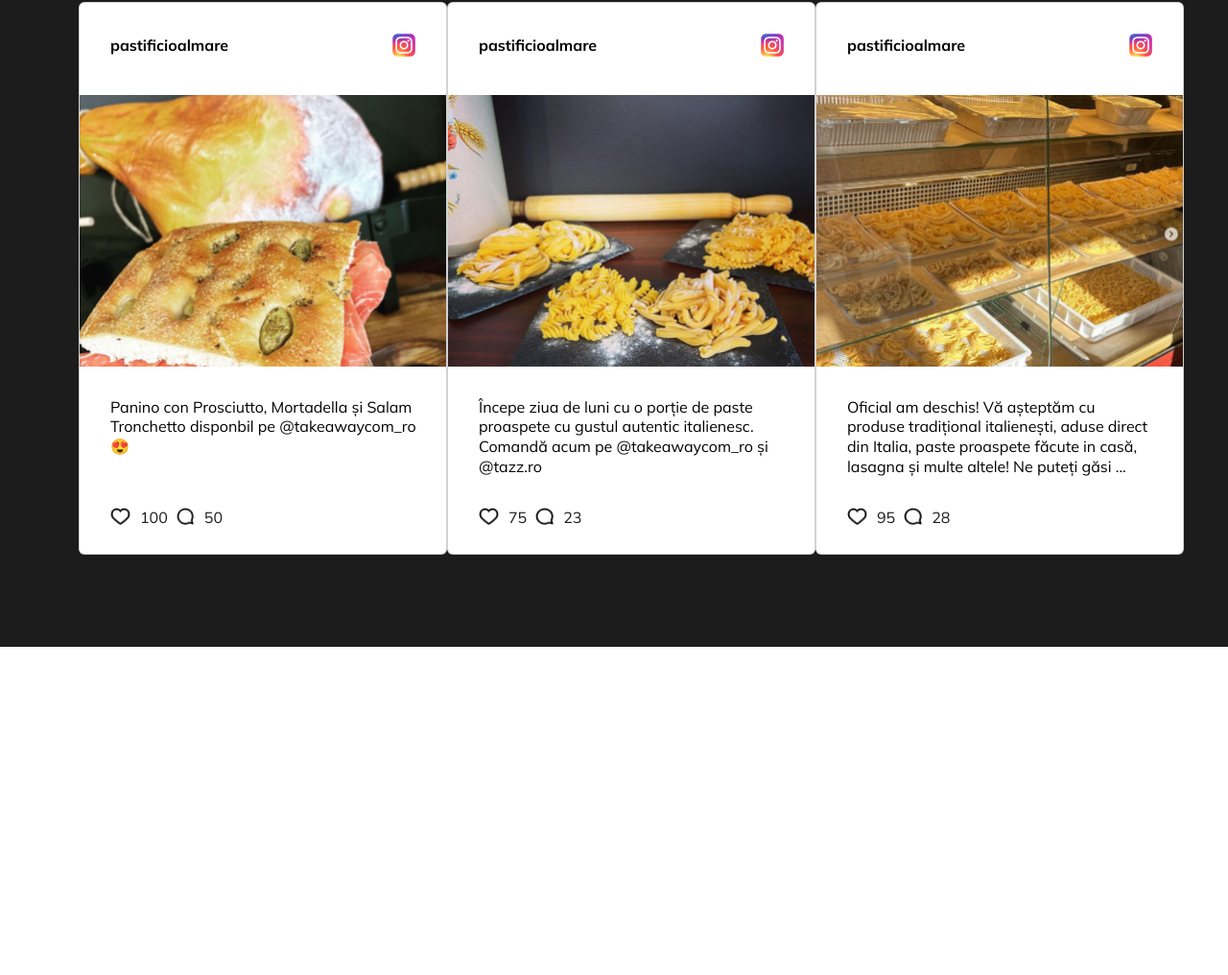
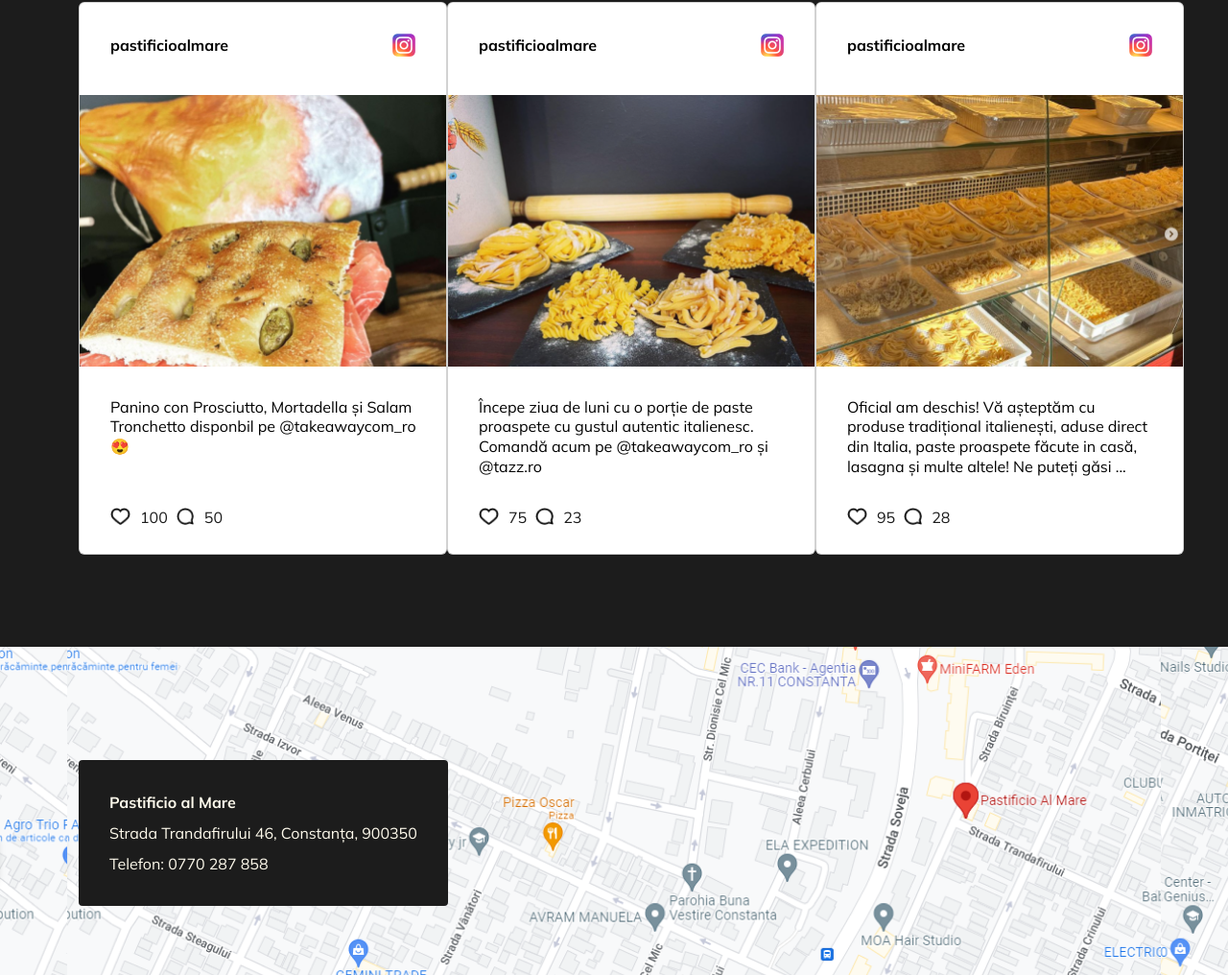
Before and after one commit to Anda2397/Pixellab---curs-front-end, a website: page Pastificio website/index.html in a window 1280 px wide. Shown: the part 3730-4746 px from the top of the page at 96% size. Before the commit the page ends 4404 px from the top, so only its background shows below. Drawn offline with nearby package versions, Linux system fonts and the light colour scheme.

Commit message:
am adaugat sectiunea cu harta

```diff
--- a/Pastificio website/index.html
+++ b/Pastificio website/index.html
@@ -184,7 +184,8 @@
                 <img src="Instagram_logo_2016 1.png" class="instagram-logo">
               </div>
               <img src="post 1.png" class="post-1">
-              <p class="paragraph1">Panino con Prosciutto, Mortadella și Salam Tronchetto disponbil pe @takeawaycom_ro <br> 😍</p>
+              <p class="paragraph1">Panino con Prosciutto, Mortadella și Salam Tronchetto disponbil pe @takeawaycom_ro
+                <br> 😍</p>
               <div class="likes-comments">
                 <img src="Heart.png" class="heart">
                 <h6>100</h6>
@@ -202,7 +203,8 @@
                 <img src="Instagram_logo_2016 1.png" class="instagram-logo">
               </div>
               <img src="post 2.png" class="post-1">
-                <p class="paragraph2">Începe ziua de luni cu o porție de paste proaspete cu gustul autentic italienesc. Comandă acum pe
+              <p class="paragraph2">Începe ziua de luni cu o porție de paste proaspete cu gustul autentic italienesc.
+                Comandă acum pe
                 @takeawaycom_ro și @tazz.ro</p>
               <div class="likes-comments">
                 <img src="Heart.png" class="heart">
@@ -221,7 +223,8 @@
                 <img src="Instagram_logo_2016 1.png" class="instagram-logo">
               </div>
               <img src="post 3.png" class="post-1">
-                <p class="paragraph3">Oficial am deschis! Vă așteptăm cu <br> produse tradițional italienești, aduse direct <br> din
+              <p class="paragraph3">Oficial am deschis! Vă așteptăm cu <br> produse tradițional italienești, aduse
+                direct <br> din
                 Italia, paste proaspete făcute in casă, <br> lasagna și multe altele! Ne puteți găsi ...</p>
               <div class="likes-comments">
                 <img src="Heart.png" class="heart">
@@ -236,6 +239,18 @@
     </div>
   </div>
 
+  <div class="map">
+    <div class="container map">
+      <div class="box-wrapper">
+        <div class="box adresa-contact">
+          <h6>Pastificio al Mare</h6>
+          <p class="rand1">Strada Trandafirului 46, Constanța, 900350 </p>
+          <p class="rand2">Telefon: 0770 287 858</p>
+        </div>
+      </div>
+    </div>
+  </div>
+
   </div>
   </div>
 
--- a/Pastificio website/style.scss
+++ b/Pastificio website/style.scss
@@ -378,3 +378,44 @@ $whitecolor: #FEFAEC;
     }
   }
 }
+
+.map{
+  background-size: cover;
+  background-image: url("map.png");
+  height: 342px;
+
+  .box.adresa-contact{
+    background-color: #1c1c1c;
+    width: 385px;
+    height: 152px;
+    border-radius: 4px;
+  }
+
+  .box-wrapper{
+    padding-top: 118px;
+
+    h6{
+      font-family: $secondaryfont;
+      color: $whitecolor;
+      font-size: 16px;
+      font-weight: 700;
+      line-height: 24px;
+      padding-left: 32px;
+      padding-top: 32px;
+      margin-bottom: 8px;
+    }
+
+    p{
+      font-family: $secondaryfont;
+      color: $whitecolor;
+      font-size: 16px;
+      font-weight: 400;
+      line-height: 24px;
+      padding-left: 32px;
+    }
+
+    .rand1{
+      margin-bottom: 8px;
+    }
+  }
+}
```
Also changed, not shown: Pastificio website/map.png (added), Pastificio website/style.css, Pastificio website/style.min.css. Lines whose indentation alone changed are shown as unchanged.
